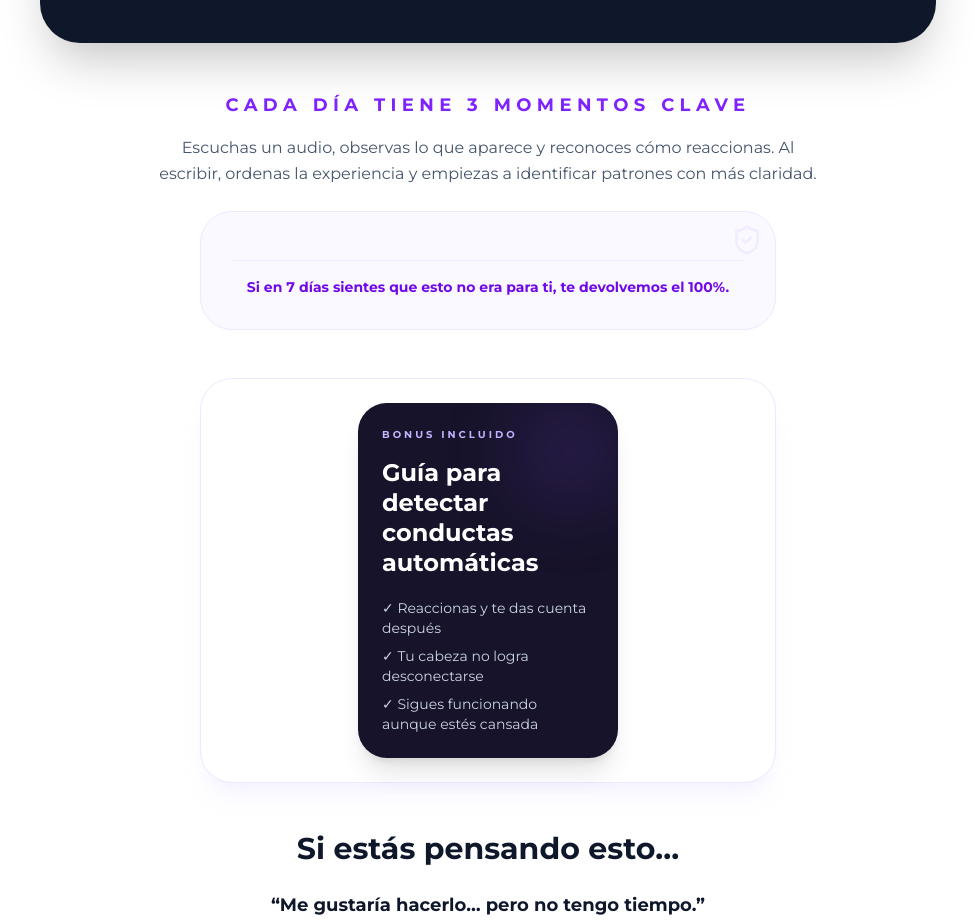
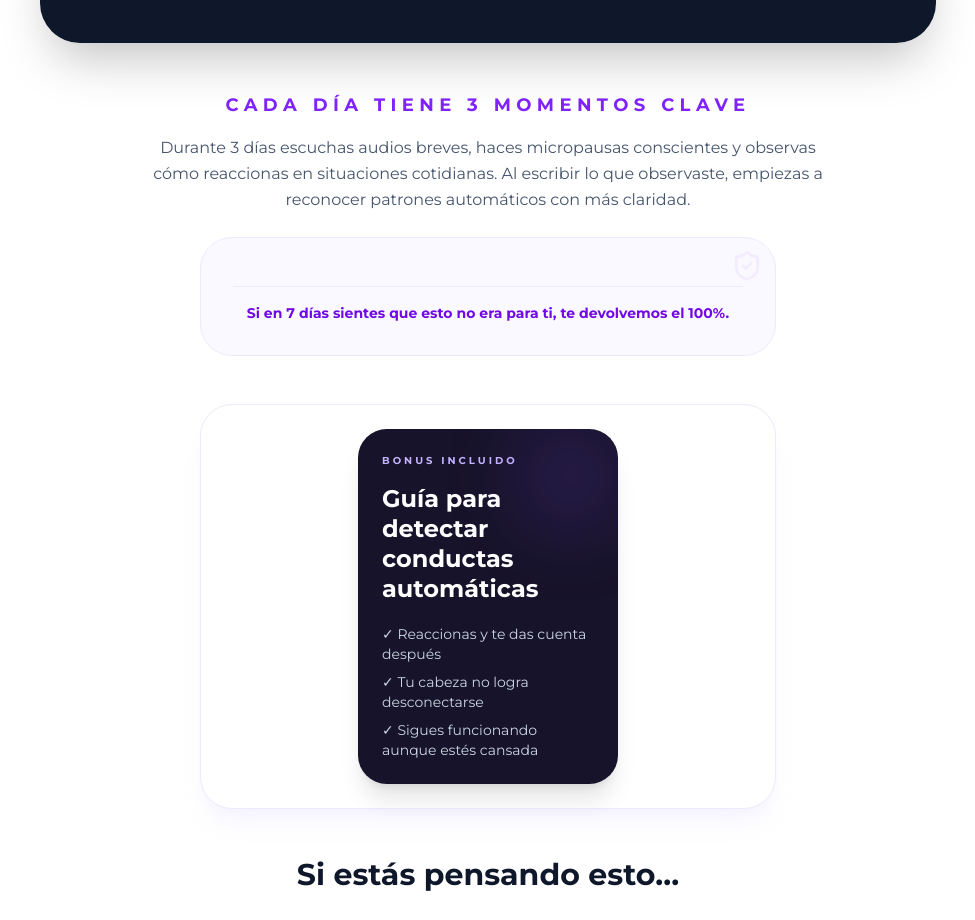
Before and after one commit to cursossolange/despierta-72h, a React (Vite) app: page / in a window 1280 px wide. Shown: the part 2760-3680 px from the top of the page, without its empty margins (152-1127 px from the left). Built offline with nearby package versions, Linux system fonts and the light colour scheme; no server answers.

Commit message:
Update LandingPage.tsx

```diff
--- a/src/components/LandingPage.tsx
+++ b/src/components/LandingPage.tsx
@@ -358,8 +358,8 @@ export default function LandingPage({ onPurchase }: LandingPageProps) {
   </h3>
 
   <p className="text-sm md:text-base text-slate-600 text-center leading-relaxed max-w-2xl mx-auto">
-    Escuchas un audio, observas lo que aparece y reconoces cómo reaccionas.
-    Al escribir, ordenas la experiencia y empiezas a identificar patrones con más claridad.
+   Durante 3 días escuchas audios breves, haces micropausas conscientes y observas cómo reaccionas en situaciones cotidianas.
+Al escribir lo que observaste, empiezas a reconocer patrones automáticos con más claridad.
   </p>
 </div>
       <section className="pt-0 pb-6 bg-white">
```
